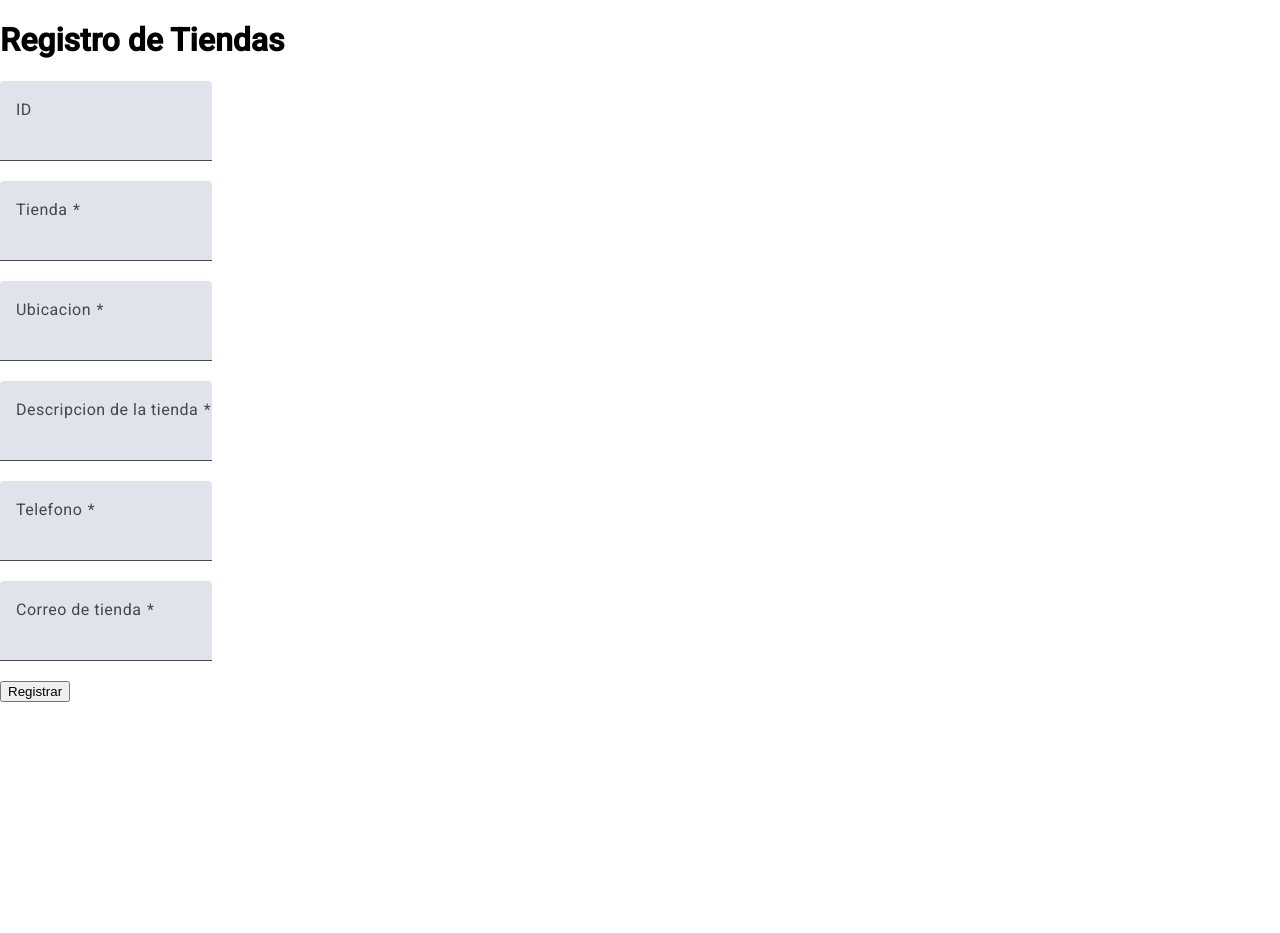
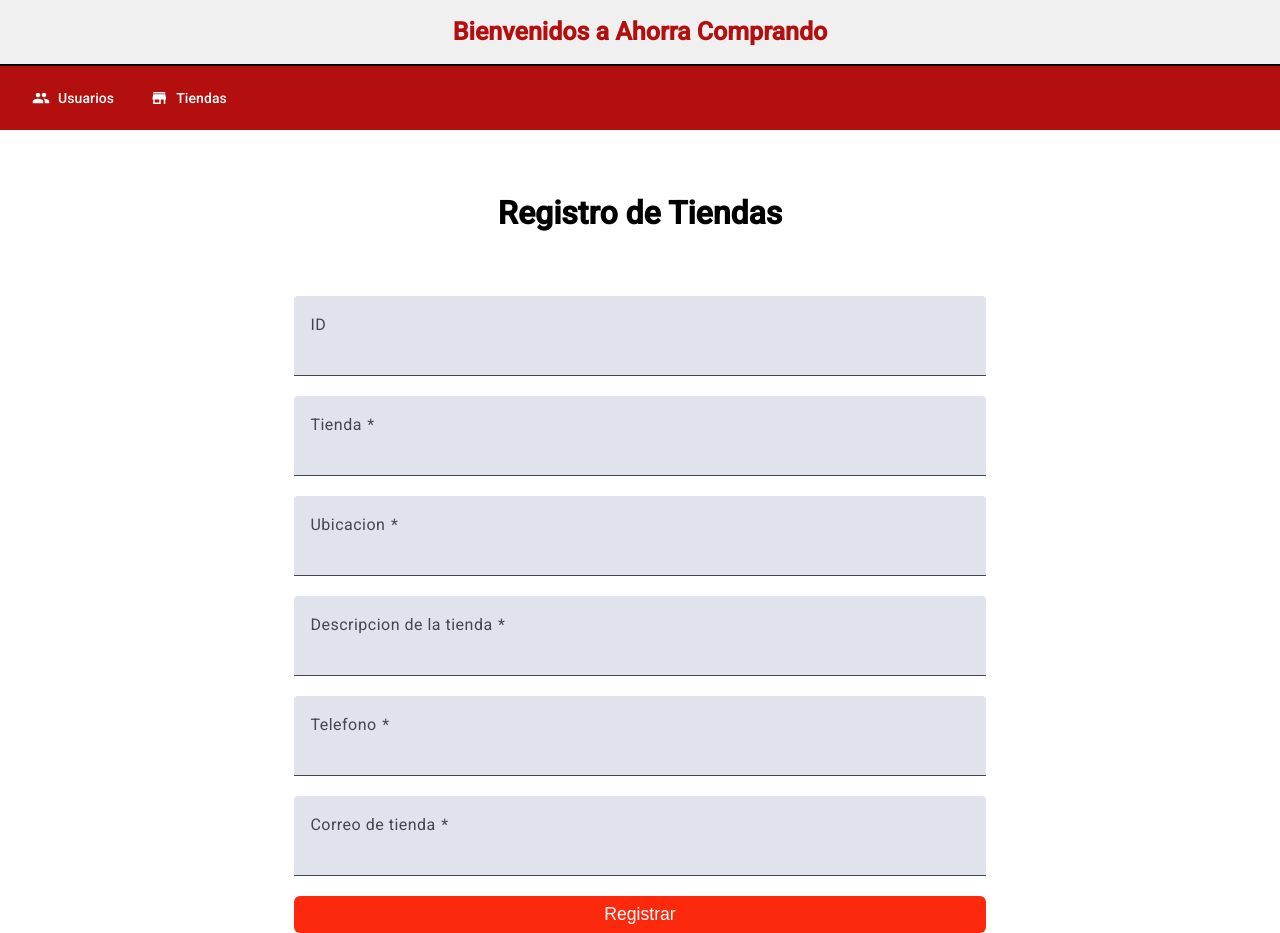
Before and after one commit to AndyLC346/FrontEnd---Grupo-1---ArquiWeb2025-01, an Angular app: page /tiendas/actualizaciones/1 in a window 1280 px wide. Before the commit the page ends 821 px from the top, so only its background shows below. Built offline with nearby package versions, Linux system fonts and the light colour scheme; no server answers.

Commit message:
actualizacion

```diff
--- a/src/app/app.component.html
+++ b/src/app/app.component.html
@@ -1,2 +1,2 @@
-<app-tienda></app-tienda>
-<app-usuario></app-usuario>
+<app-menu></app-menu>
+<router-outlet></router-outlet>
--- a/src/app/app.component.ts
+++ b/src/app/app.component.ts
@@ -1,10 +1,10 @@
 import { Component } from '@angular/core';
-import { TiendaComponent } from "./components/tienda/tienda.component";
-import { UsuarioComponent } from "./components/usuario/usuario.component";
+import { MenuComponent } from './components/menu/menu.component';
+import { RouterOutlet } from '@angular/router';
 
 @Component({
   selector: 'app-root',
-  imports: [TiendaComponent, UsuarioComponent],
+  imports: [MenuComponent, RouterOutlet],
   templateUrl: './app.component.html',
   styleUrl: './app.component.css'
 })
--- a/src/app/app.routes.ts
+++ b/src/app/app.routes.ts
@@ -4,6 +4,9 @@
 import { InsertareditartiendaComponent } from './components/tienda/insertareditartienda/insertareditartienda.component';
 
 export const routes: Routes = [
+  {
+    path:'', redirectTo:'tiendas', pathMatch:'full'
+  },
   {
     path:'tiendas', component:TiendaComponent,
     children:[{
--- /dev/null
+++ b/src/app/components/menu/menu.component.css
@@ -0,0 +1,35 @@
+.titulo-principal {
+  text-align: center;
+  color: rgb(0, 0, 0);
+  font-size: 25px;
+  font-weight: bold;
+  margin: 0 auto;
+  justify-content: center;
+  padding: 10px 0;
+  color: rgb(179, 15, 15);
+}
+
+.custom{
+  background-color: #f0f0f0;
+}
+
+.espaciador-visual {
+  height: 1.5px;
+  background-color: #000000;
+}
+
+.custom-toolbar {
+  background-color: rgb(179, 15, 15);
+}
+
+.btn-rojo {
+  background-color: rgb(179, 15, 15);
+  border-radius: 4px;
+  margin: 4px;
+  border: none;
+}
+
+.custom-toolbar button,
+.custom-toolbar mat-icon {
+  color: white;
+}
--- /dev/null
+++ b/src/app/components/menu/menu.component.html
@@ -0,0 +1,33 @@
+<mat-toolbar class="custom">
+  <h2 class="titulo-principal">Bienvenidos a Ahorra Comprando</h2>
+</mat-toolbar>
+
+<div class="espaciador-visual"></div>
+
+<mat-toolbar class="custom-toolbar">
+
+  <div>
+    <button mat-button [matMenuTriggerFor]="menuUsuarios" class="btn-rojo">
+      <mat-icon>people</mat-icon>
+      Usuarios
+    </button>
+  </div>
+
+  <div>
+    <button mat-button [matMenuTriggerFor]="menuTienda" class="btn-rojo">
+      <mat-icon>store</mat-icon>
+      Tiendas
+    </button>
+  </div>
+
+</mat-toolbar>
+
+<mat-menu #menuUsuarios="matMenu">
+  <button mat-menu-item routerLink="/usuarios">Listar</button>
+  <button mat-menu-item routerLink="/usuarios/insertareditarusuarios">Registrar</button>
+</mat-menu>
+
+<mat-menu #menuTienda="matMenu">
+  <button mat-menu-item routerLink="/tiendas">Listar</button>
+  <button mat-menu-item routerLink="/tiendas/insertareditartienda">Registrar</button>
+</mat-menu>
--- a/src/app/components/tienda/insertareditartienda/insertareditartienda.component.css
+++ b/src/app/components/tienda/insertareditartienda/insertareditartienda.component.css
@@ -0,0 +1,25 @@
+.custom-button{
+  background-color: #260591;
+  color: white;
+}
+
+mat-form-field {
+  width: 60%;
+}
+
+button[matButton="filled"] {
+
+  background-color: rgb(253, 41, 13);
+  color: white;
+  border: none;
+  padding: 0.5rem 1.25rem;
+  font-size: 1.1rem;
+  border-radius: 0.375rem;
+  cursor: pointer;
+  transition: background-color 0.3s ease;
+  width: 60%;
+}
+
+button[matButton="filled"]:hover {
+  background-color: #d7590b;
+}
--- a/src/app/components/tienda/insertareditartienda/insertareditartienda.component.html
+++ b/src/app/components/tienda/insertareditartienda/insertareditartienda.component.html
@@ -1,9 +1,7 @@
-<div>
-  <div>
-    <h1>Registro de Tiendas</h1></div>
-  <div>
+<div class="container">
+  <div style="text-align: center; margin:5%;"><h1>Registro de Tiendas</h1></div>
+  <div style="text-align: center; margin:5%;">
     <form [formGroup]="form" (submit)="aceptar()">
-
       <mat-form-field class="example-full-width" *ngIf="actualizacion">
         <mat-label> ID </mat-label>
         <br>
@@ -13,8 +11,6 @@
         </mat-error>
       </mat-form-field>
       <br/>
-
-
 
       <mat-form-field class="example-full-width">
         <mat-label> Tienda </mat-label>
```
Also changed, not shown: src/app/components/menu/menu.component.ts (added, +23 -0 lines).
